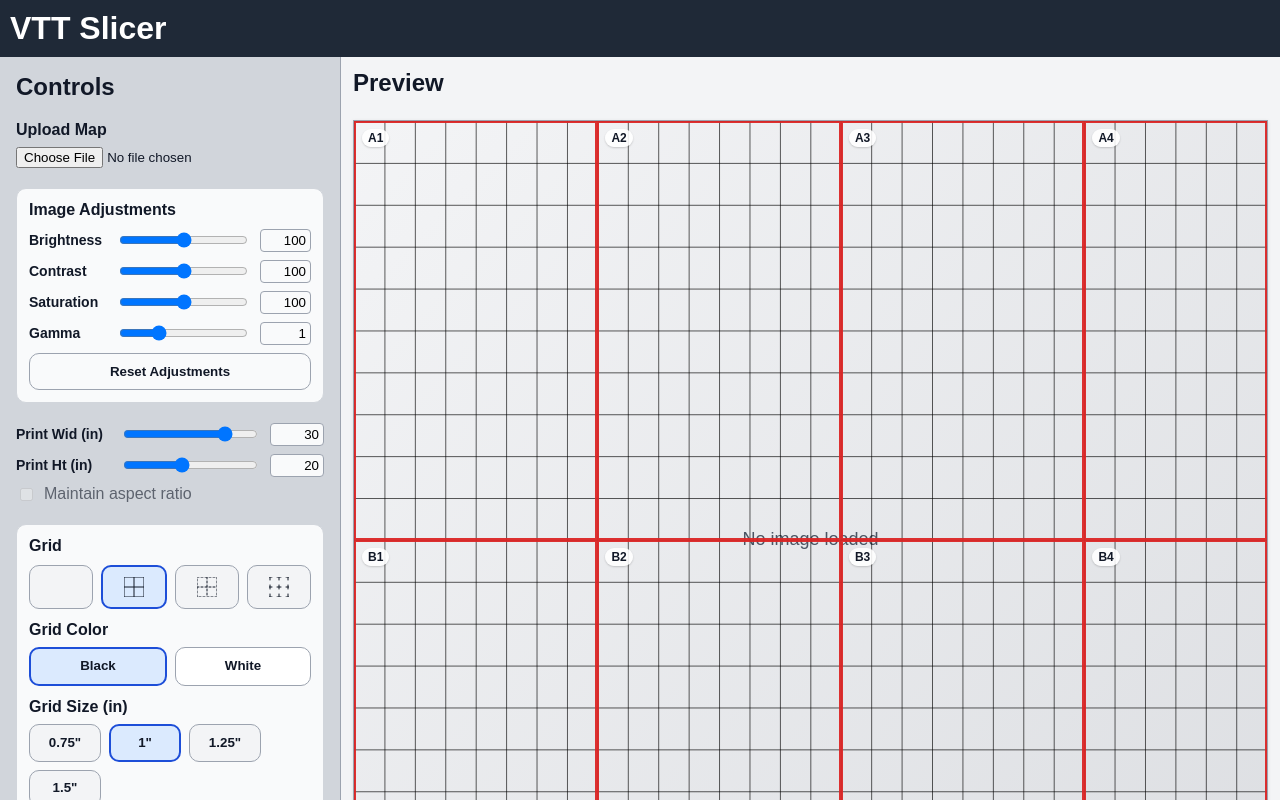
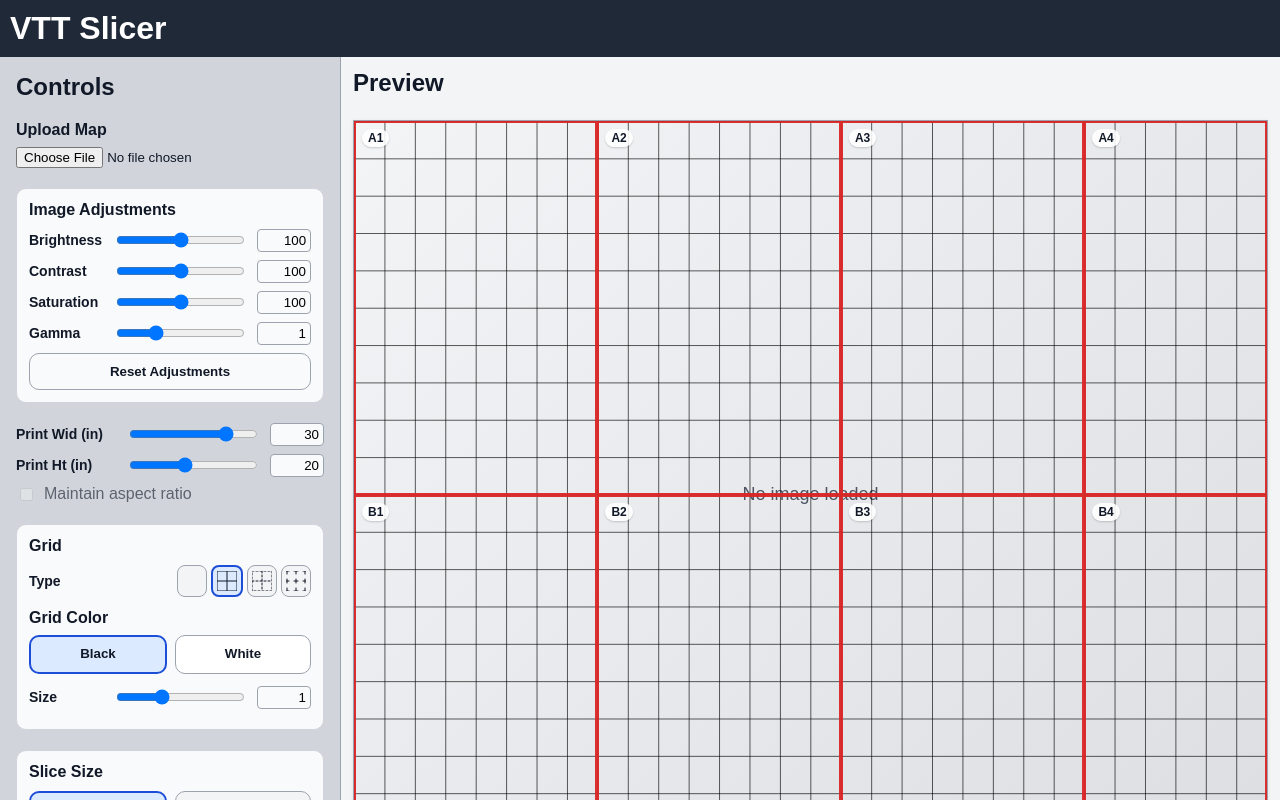
Before and after one commit to Trumpootcom/wms-ts, a React (Vite) app: page / in a window 1280 px wide. Shown: the top 800 px of the page. Built offline with nearby package versions, Linux system fonts and the light colour scheme.

Commit message:
UI: grid control icons + slider row layout refactor

```diff
--- a/src/components/ControlPanel.tsx
+++ b/src/components/ControlPanel.tsx
@@ -3,6 +3,7 @@ import SegmentedControl from "./ui/SegmentedControl.tsx";
 import NumberWithSlider from "./ui/NumberWithSlider.tsx";
 import type { useSlicerState } from "../hooks/useSlicerState.ts";
 import GridModeIcon from "./ui/GridModeIcon.tsx";
+import { controlLabelStyle } from "./ui/uiStyles.ts";
 
 type ControlPanelProps = {
     slicer: ReturnType<typeof useSlicerState>;
@@ -121,33 +122,62 @@ function ControlPanel({ slicer }: ControlPanelProps) {
             </div>
 
             <PanelSection title="Grid">
-                <SegmentedControl
-                    value={slicer.gridMode}
-                    onChange={slicer.setGridMode}
-                    marginBottom="12px"
-                    options={[
-                        {
-                            value: "none",
-                            label: <GridModeIcon mode="none" />,
-                            title: "None",
-                        },
-                        {
-                            value: "line",
-                            label: <GridModeIcon mode="line" />,
-                            title: "Line",
-                        },
-                        {
-                            value: "dash",
-                            label: <GridModeIcon mode="dash" />,
-                            title: "Dash",
-                        },
-                        {
-                            value: "corner",
-                            label: <GridModeIcon mode="corner" />,
-                            title: "Corner",
-                        },
-                    ]}
-                />
+
+                <div
+                    style={{
+                        display: "flex",
+                        alignItems: "center",
+                        justifyContent: "space-between",
+                        gap: "12px",
+                        marginBottom: "12px",
+                    }}
+                >
+                    <div style={controlLabelStyle}>Type</div>
+
+                    <div
+                        style={{
+                            display: "flex",
+                            justifyContent: "flex-end",
+                            gap: "4px",
+                        }}
+                    >
+                        {(["none", "line", "dash", "corner"] as const).map((mode) => {
+                            const selected = slicer.gridMode === mode;
+
+                            return (
+                                <button
+                                    key={mode}
+                                    type="button"
+                                    title={
+                                        mode === "none"
+                                            ? "None"
+                                            : mode === "line"
+                                                ? "Line"
+                                                : mode === "dash"
+                                                    ? "Dash"
+                                                    : "Corner"
+                                    }
+                                    onClick={() => slicer.setGridMode(mode)}
+                                    style={{
+                                        padding: "4px",
+                                        border: selected ? "2px solid #1d4ed8" : "1px solid #9ca3af",
+                                        borderRadius: "8px",
+                                        background: selected ? "#dbeafe" : "#f3f4f6",
+                                        color: "#111827",
+                                        cursor: "pointer",
+                                        display: "flex",
+                                        alignItems: "center",
+                                        justifyContent: "center",
+                                        flex: "0 0 auto",
+                                    }}
+                                >
+                                    <GridModeIcon mode={mode} size={20} />
+                                </button>
+                            );
+                        })}
+                    </div>
+                </div>
+
                 <div style={{ marginBottom: "8px", fontWeight: 700 }}>Grid Color</div>
 
                 <SegmentedControl
@@ -161,18 +191,14 @@ function ControlPanel({ slicer }: ControlPanelProps) {
                     ]}
                 />
 
-                <div style={{ marginBottom: "8px", fontWeight: 700 }}>Grid Size (in)</div>
-
-                <SegmentedControl
+                <NumberWithSlider
+                    label="Size"
                     value={slicer.gridSizeIn}
+                    min={0.75}
+                    max={1.5}
+                    stepInput={0.125}
+                    stepSlider={0.125}
                     onChange={slicer.setGridSizeIn}
-                    wrap
-                    options={[
-                        { value: 0.75, label: '0.75"' },
-                        { value: 1, label: '1"' },
-                        { value: 1.25, label: '1.25"' },
-                        { value: 1.5, label: '1.5"' },
-                    ]}
                 />
             </PanelSection>
 
--- a/src/components/ui/NumberWithSlider.tsx
+++ b/src/components/ui/NumberWithSlider.tsx
@@ -1,3 +1,5 @@
+import { controlLabelStyle } from "./uiStyles.ts";
+
 type NumberWithSliderProps = {
     label: string;
     value: number;
@@ -18,27 +20,26 @@ function NumberWithSlider({
     onChange,
 }: NumberWithSliderProps) {
     return (
+    <div
+        style={{
+            display: "flex",
+            alignItems: "center",
+            justifyContent: "space-between",
+            gap: "12px",
+            marginBottom: "8px",
+        }}
+    >
+        <div style={controlLabelStyle}>{label}</div>
+
         <div
             style={{
                 display: "flex",
                 alignItems: "center",
+                justifyContent: "flex-end",
                 gap: "10px",
-                marginBottom: "8px",
+                flex: "0 0 180px",
             }}
         >
-            {/* LABEL */}
-            <div
-                style={{
-                    width: "95px",
-                    fontWeight: 700,
-                    fontSize: "14px",
-                    textAlign: "left",
-                }}
-            >
-                {label}
-            </div>
-
-            {/* SLIDER */}
             <input
                 type="range"
                 min={min}
@@ -48,10 +49,10 @@ function NumberWithSlider({
                 onChange={(e) => onChange(Number(e.target.value))}
                 style={{
                     flex: 1,
+                    minWidth: 0,
                 }}
             />
 
-            {/* NUMBER */}
             <input
                 type="number"
                 min={min}
@@ -60,17 +61,19 @@ function NumberWithSlider({
                 value={value}
                 onChange={(e) => onChange(Number(e.target.value))}
                 style={{
-
                     width: "44px",
                     padding: "3px 4px",
                     textAlign: "right",
                     border: "1px solid #9ca3af",
                     borderRadius: "4px",
-                    background: "#f9fafb"
+                    background: "#f9fafb",
                 }}
             />
         </div>
-    );
+    </div>
+
+
+);
 }
 
 export default NumberWithSlider;
--- /dev/null
+++ b/src/components/ui/uiStyles.ts
@@ -0,0 +1,4 @@
+export const controlLabelStyle = {
+    fontWeight: 700,
+    fontSize: "14px",
+};
```
